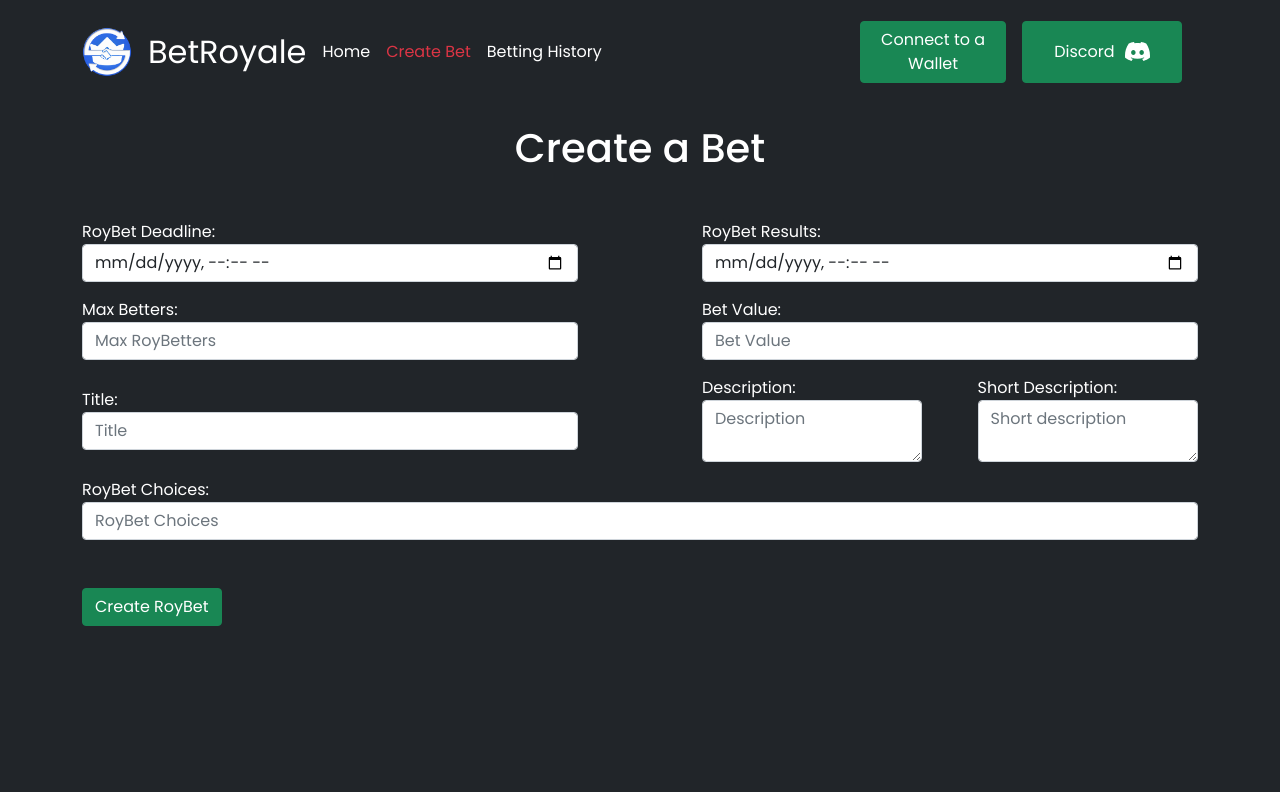
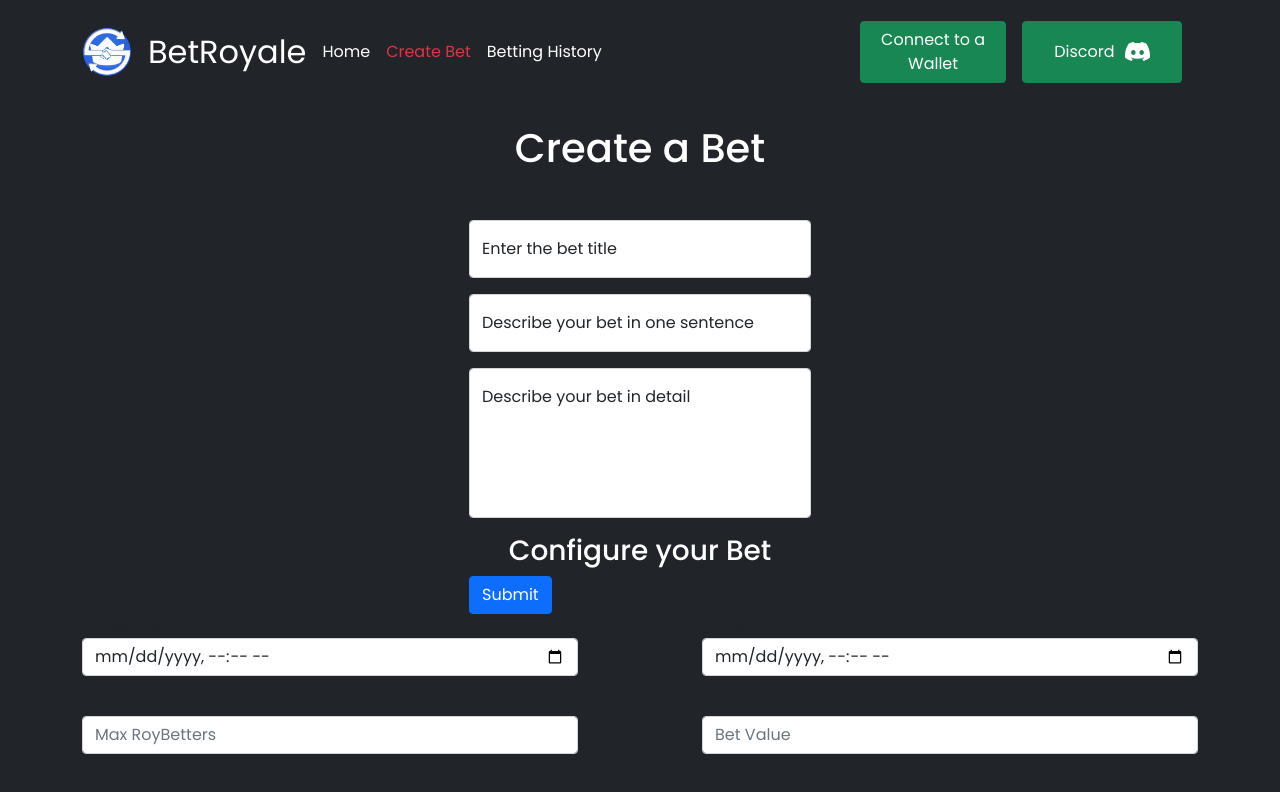
Before and after one commit to fsyntax/bet-royale, a React (Create React App) app: page /createBet in a window 1280 px wide. Shown: the top 792 px of the page. Built offline with nearby package versions, Linux system fonts and the light colour scheme.

Commit message:
Started rebuilding the create bet form with react-bootstrap components, add reacted-bootstrap-date-picker

```diff
--- a/package.json
+++ b/package.json
@@ -16,6 +16,7 @@
     "moment": "^2.29.1",
     "react": "^17.0.2",
     "react-bootstrap": "^2.0.1",
+    "react-bootstrap-date-picker": "^5.1.0",
     "react-bootstrap-icons": "^1.6.1",
     "react-dom": "^17.0.2",
     "react-moment": "^1.1.1",
--- a/src/pages/CreateBet.js
+++ b/src/pages/CreateBet.js
@@ -1,8 +1,10 @@
 import { useRef, useState } from "react";
 import { useHistory } from "react-router-dom";
-import { Modal } from "react-bootstrap";
+import { Modal, FloatingLabel, Form, Button } from "react-bootstrap";
 
 import BetService from "../api/Bet";
+
+import '../styles/createbet.scss'
 
 const CreateBet = () => {
   const [modal, setModal] = useState(false);
@@ -73,7 +75,7 @@ const CreateBet = () => {
   }
 
   return (
-    <div className="container d-flex align-items-center flex-column pt-5">
+    <div className="container d-flex align-items-center flex-column pt-5 create-bet-form" >
       <Modal show={modal}>
         <div className="modal-content">
           <div className="modal-header">
@@ -101,6 +103,23 @@ const CreateBet = () => {
         </div>
       </Modal>
       <h1 className="text-4xl mb-5">Create a Bet</h1>
+
+      <Form>
+        <FloatingLabel className="create-bet-form__field create-bet-form__title" controlId="cbf-title" label="Enter the bet title">
+          <Form.Control controlId="cbf-title" type="text" placeholder="Enter the bet title" />
+        </FloatingLabel>
+        <FloatingLabel className="create-bet-form__field create-bet-form__short-desc" controlId="cbf-short-desc" label="Describe your bet in one sentence">
+          <Form.Control controlId="cbf-short-desc" type="text" placeholder="Describe your bet in one sentence" />
+        </FloatingLabel>
+        <FloatingLabel className="create-bet-form__field create-bet-form__desc" controlId="cbf-desc" label="Describe your bet in detail">
+          <Form.Control controlId="cbf-desc" type="textarea" placeholder="Describe your bet in detail" />
+        </FloatingLabel>
+        <h3 class="create-bet-form__config__heading text-center">Configure your Bet</h3>
+        <Button variant="primary" type="submit">
+          Submit
+        </Button>
+      </Form>
+
       <div className="flex justify-items-center align-items-center w-100 flex-column my-10">
         <div className="d-flex flex-column w-full">
           <div className="w-100 d-flex mb-3">
--- /dev/null
+++ b/src/styles/createbet.scss
@@ -0,0 +1,16 @@
+@import 'variables.scss';
+
+.create-bet-form {
+    label {
+        color: var(--c-dark);
+    }
+
+    &__field {
+        margin-bottom: 1em;
+    }
+
+    #cbf-desc {
+        height: 150px;
+    }
+
+}
```
Also changed, not shown: src/styles/variables.scss (line endings or trailing spaces), 1 other file (tests, documents, lock files or other folders).
